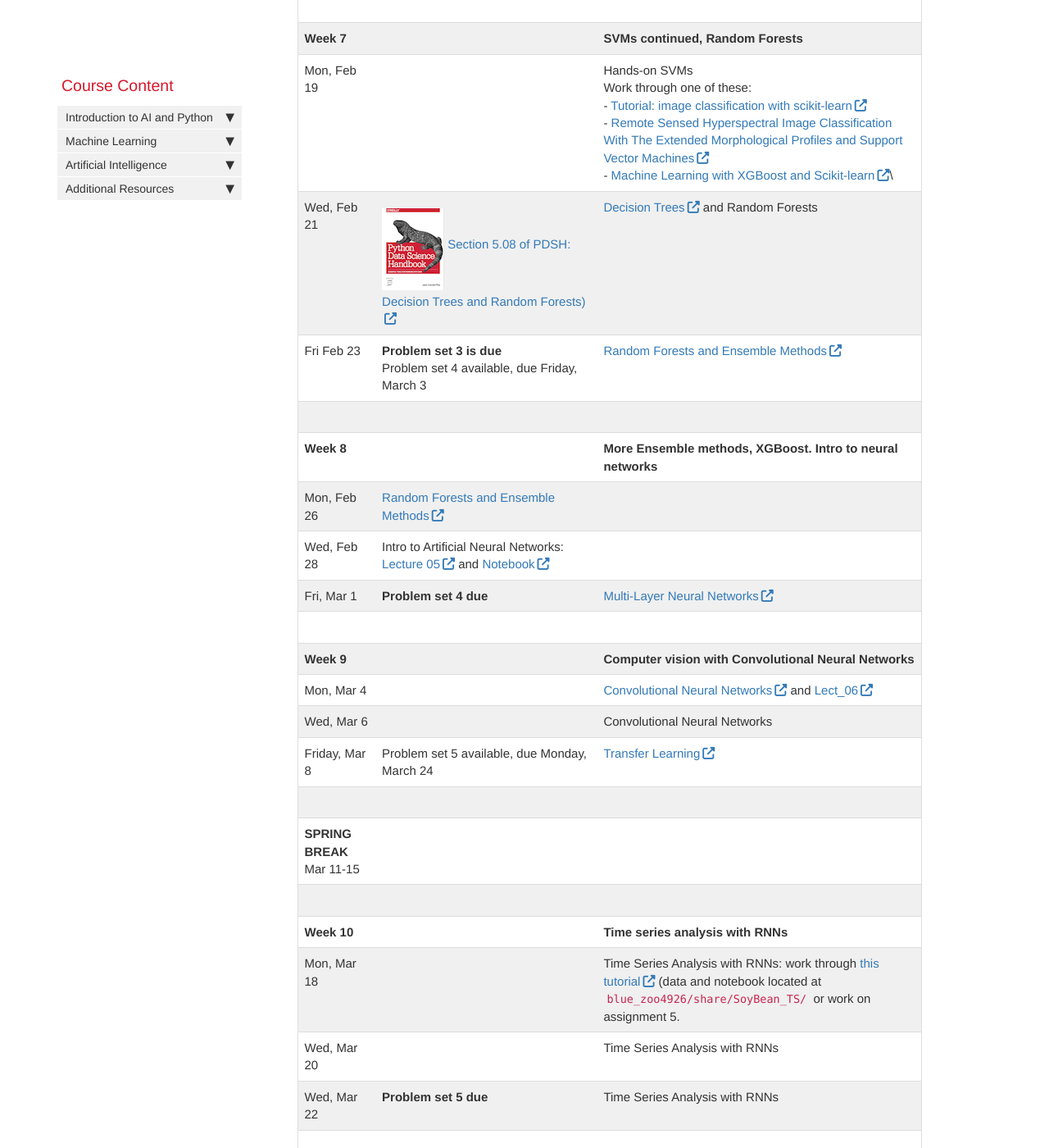
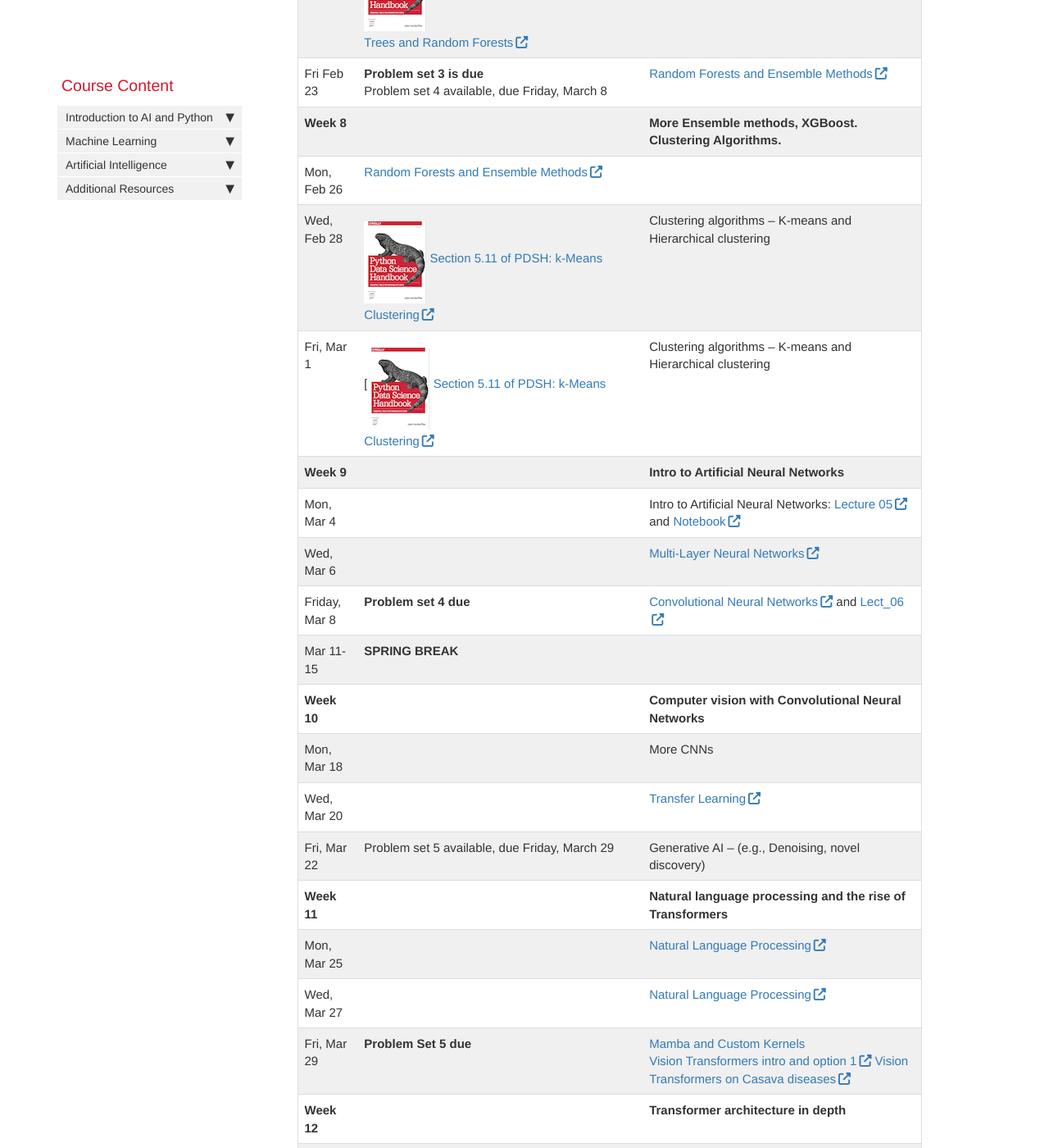
Before and after one commit to AIBiology/aibiology.github.io, a Jekyll site: the page built from index.md, in a window 1280 px wide and 1400 px high, scrolled down 6341 px. Shown: the whole window at 82% size. Built offline with Jekyll 4.4.1, drawn with Linux system fonts in a browser that asks for light colours; nearby versions of some CDN libraries; comment, search, counter and statistics services are not loaded; some of the changed text lies outside the part shown.

Commit message:
Calendar update

```diff
--- a/_config.yml
+++ b/_config.yml
@@ -121,12 +121,12 @@
 
 gh_1_due: "Wednesday, January 17"
 
-ps_1_due: "Monday, January 30"
-ps_2_due: "Friday, February 17"
-ps_3_due: "Friday, February 24"
-ps_4_due: "Friday, March 3"
-ps_5_due: "Monday, March 24"
-ps_6_due: "Friday, April 14"
+ps_1_due: "Monday, January 29"
+ps_2_due: "Friday, February 16"
+ps_3_due: "Friday, February 23"
+ps_4_due: "Friday, March 8"
+ps_5_due: "Friday, March 29"
+ps_6_due: "Friday, April 12"
 
 project_due: "Friday, April 26"
 
--- a/index.md
+++ b/index.md
@@ -113,74 +113,59 @@
 Jan 8, Mon | **Not required** reading, but a fun intro to AI: [People's Guide to AI](https://alliedmedia.org/resources/peoples-guide-to-ai) by Mimi Ọnụọha and Mother Cyborg (Diana Nucera) | Course introduction ([slides](https://docs.google.com/presentation/d/1cgKoBMRM3X3SjJ7sDpS3YL35HP6IR_BYDnG9yp-bAxA/edit?usp=sharing))
 Jan 10, Wed | [Take the HiPerGator Account training](https://help.rc.ufl.edu/doc/New_user_training) | Brief intro and history of AI [slides](https://docs.google.com/presentation/d/1gsiiniYlYEic7Xe9II2PA1DwzQd3HVEwulChQId1jBE/edit?usp=sharing)<br>* Origins of AI as an academic discipline.<br>* A repeating pattern: major hype and enthusiasm followed by an AI “winter”.<br>* Where are we now?<br>* Constant need to question!
 Jan 12, Fri | [GitHub Assignment](https://classroom.github.com/a/NZ0QO2Uu)<br>GitHub Assignment available, due {{site.gh_1_due}}|  GitHub setup
-|||
-**Week 2** || **Python review, including Pandas.**
+**Week 2** || **Python review, including Pandas. AI for Coding.**
  . |No class on Jan 15th: MLK Holiday
 Wed, Jan 17 |**GitHub Assignment due**<br>[![PDHS Image](images/PDSH-cover-small.png) Ch 1 of PDSH: IPython: Beyond Normal Python](https://jakevdp.github.io/PythonDataScienceHandbook/01.00-ipython-beyond-normal-python.html)| [Introduction to Jupyter](jupyter_intro.md) and the notebook [Introduction to Jupyter](https://github.com/AIBiology/Jupyter_Content/blob/main/01_Intro_to_Jupyter.ipynb)
-Fri, Jan 21 | [Introduction to Python](https://github.com/AIBiology/Jupyter_Content/blob/main/02_Intro_to_Python_Student.ipynb) <br>Problem set 1 available, due {{site.ps_1_due}} | In class, ask questions
-|||
-**Week 3** || **More Python and NumPy**
-Mon, Jan 22 | | More Python
+Fri, Jan 21 | [Introduction to Python](https://github.com/AIBiology/Jupyter_Content/blob/main/02_Intro_to_Python_Student.ipynb) <br>Problem set 1 available, due {{site.ps_1_due}} | Intro Python and Coding Assistants
+**Week 3** || **More AI for Coding, and NumPy**
+Mon, Jan 22 | | Intro Python and Coding Assistants
 Wed, Jan 24 | [![PDHS Image](images/PDSH-cover-small.png) Ch 2 of PDSH: Introduction to NumPy](https://jakevdp.github.io/PythonDataScienceHandbook/02.00-introduction-to-numpy.html) | [Introduction to NumPy](https://github.com/AIBiology/Jupyter_Content/blob/main/03_Intro_to_Numpy_Student.ipynb)
 Fri, Jan 26 |[![PDHS Image](images/PDSH-cover-small.png) Ch 3 of PDSH: Data Manipulation with Pandas](https://jakevdp.github.io/PythonDataScienceHandbook/03.00-introduction-to-pandas.html)  |   [Introduction to Pandas](https://github.com/AIBiology/Jupyter_Content/blob/main/04_Intro_to_Pandas_student.ipynb) <br> [Data Visualization in Pandas](https://github.com/AIBiology/Jupyter_Content/blob/main/05_Pandas_data_vis.ipynb)
-|||
 **Week 4** || **Machine Leaning Introduction**
 Mon, Jan 29 | **Problem set 1 is due**<br> [![PDHS Image](images/PDSH-cover-small.png) Section 5.01 of PDSH: What is Machine Learning?](https://jakevdp.github.io/PythonDataScienceHandbook/05.01-what-is-machine-learning.html) | What is Machine Learning [slides](https://docs.google.com/presentation/d/1SDsBlVdvaQRMeW7G_AJ4MB6T2uqJVj6am1BaWbnbDMw/edit?usp=sharing)<br>[Introducing Scikit-Learn](https://github.com/AIBiology/Jupyter_Content/blob/main/07_Intro_sklearn_student.ipynb)
 Wed, Jan 31 | [![PDHS Image](images/PDSH-cover-small.png) Section 5.02 of PDSH: Introducing Scikit-Learn](https://jakevdp.github.io/PythonDataScienceHandbook/05.02-introducing-scikit-learn.html) | [Introducing Scikit-Learn](https://github.com/AIBiology/Jupyter_Content/blob/main/07_Intro_sklearn_student.ipynb)
 Fri, Feb 2 | [![PDSH Image](images/PDSH-cover-small.png) Section 5.03 of PDSH: Hyperparameters and Model Validation](https://jakevdp.github.io/PythonDataScienceHandbook/05.03-hyperparameters-and-model-validation.html) | [Bias/variance tradeoff, model validation, cross-validation, and hyperparameters](https://github.com/AIBiology/Jupyter_Content/blob/main/08_Bias_variance_tradeoff_student.ipynb) <br> See also [slides](https://docs.google.com/presentation/d/1WmVVNN_YaTHhnlt1Hu4ZbCXabACqsb4QZoUEFUKt39o/edit?usp=sharing)
-|||
 **Week 5** || **Bias-variance trade-off, linear regression**
  Mon, Feb 5 |  [Bias/variance tradeoff, model validation, cross-validation, and hyperparameters](https://github.com/AIBiology/Jupyter_Content/blob/main/08_Bias_variance_tradeoff_student.ipynb) <br> See also [slides](https://docs.google.com/presentation/d/1WmVVNN_YaTHhnlt1Hu4ZbCXabACqsb4QZoUEFUKt39o/edit?usp=sharing)
 Wed, Feb 7 | Skim [![PDSH Image](images/PDSH-cover-small.png) Section 5.04 of PDSH: Feature Engineering](https://jakevdp.github.io/PythonDataScienceHandbook/05.04-feature-engineering.html)|   [Bias/variance tradeoff, model validation, cross-validation, and hyperparameters](https://github.com/AIBiology/Jupyter_Content/blob/main/08_Bias_variance_tradeoff_student.ipynb) <br> See also [slides](https://docs.google.com/presentation/d/1WmVVNN_YaTHhnlt1Hu4ZbCXabACqsb4QZoUEFUKt39o/edit?usp=sharing)
 Fri, Feb 9 | [![PDHS Image](images/PDSH-cover-small.png) Section 5.06 of PDSH: In Depth: Linear Regression](https://jakevdp.github.io/PythonDataScienceHandbook/05.06-linear-regression.html) <br> Problem set 2 available, due {{site.ps_2_due}}  | [Linear Regression--Lasso and Ridge Regression](https://github.com/AIBiology/Jupyter_Content/blob/main/09_linreg_regularization_student.ipynb)
-|||
 **Week 6** || **Classification, logistic regression, SVMs**
 Mon, Feb 12 | | Hands-on data analysis, problem set help
 Wed, Feb 14 | | [Classification, logistic regression](https://github.com/AIBiology/Jupyter_Content/blob/main/10_Classification_student.ipynb)
-Fri, Feb 16 | **Problem set 2 is due**<br>[![PDHS Image](images/PDSH-cover-small.png) Section 5.07 of PDSH: In-Depth: Support Vector Machines)](https://jakevdp.github.io/PythonDataScienceHandbook/05.07-support-vector-machines.html) <br>Problem set 3 available, due {{site.ps_3_due}} |  [Support vector machines](https://github.com/AIBiology/Jupyter_Content/blob/main/11_SupportVectorMachines_student.ipynb)
-|||
+Fri, Feb 16 | **Problem set 2 is due**<br>[![PDHS Image](images/PDSH-cover-small.png) Section 5.07 of PDSH: In-Depth: Support Vector Machines](https://jakevdp.github.io/PythonDataScienceHandbook/05.07-support-vector-machines.html) <br>Problem set 3 available, due {{site.ps_3_due}} |  [Support vector machines](https://github.com/AIBiology/Jupyter_Content/blob/main/11_SupportVectorMachines_student.ipynb)
 **Week 7** || **SVMs continued, Random Forests**
 Mon, Feb 19 | | Hands-on SVMs<br>Work through one of these: <br>- [Tutorial: image classification with scikit-learn](https://kapernikov.com/tutorial-image-classification-with-scikit-learn/)<br>- [Remote Sensed Hyperspectral Image Classification With The Extended Morphological Profiles and Support Vector Machines](https://github.com/andreybicalho/ExtendedMorphologicalProfiles)<br>- [Machine Learning with XGBoost and Scikit-learn](https://www.section.io/engineering-education/machine-learning-with-xgboost-and-scikit-learn/)\
-Wed, Feb 21 | [![PDHS Image](images/PDSH-cover-small.png) Section 5.08 of PDSH: Decision Trees and Random Forests)](https://jakevdp.github.io/PythonDataScienceHandbook/05.08-random-forests.html) | [Decision Trees](https://github.com/AIBiology/Jupyter_Content/blob/main/12_Decision_Trees.ipynb) and Random Forests
+Wed, Feb 21 | [![PDHS Image](images/PDSH-cover-small.png) Section 5.08 of PDSH: Decision Trees and Random Forests](https://jakevdp.github.io/PythonDataScienceHandbook/05.08-random-forests.html) | [Decision Trees](https://github.com/AIBiology/Jupyter_Content/blob/main/12_Decision_Trees.ipynb) and Random Forests
 Fri Feb 23 | **Problem set 3 is due**<br>Problem set 4 available, due {{site.ps_4_due}}| [Random Forests and Ensemble Methods](https://github.com/AIBiology/Jupyter_Content/blob/main/13_Ensemble_methods.ipynb)
-|||
-**Week 8** || **More Ensemble methods, XGBoost. Intro to neural networks**
+**Week 8** || **More Ensemble methods, XGBoost. Clustering Algorithms.**
 Mon, Feb 26 |  [Random Forests and Ensemble Methods](https://github.com/AIBiology/Jupyter_Content/blob/main/13_Ensemble_methods.ipynb)
- Wed, Feb 28 | Intro to Artificial Neural Networks: [Lecture 05](https://docs.google.com/presentation/d/1tXBz3DC_KH4cnodH-oKm7kri6dHRgsBgetDUhMuW5c8/edit?usp=sharing) and [Notebook](https://github.com/AIBiology/Jupyter_Content/blob/main/14_neural_nets-intro.ipynb)
- Fri, Mar 1 | **Problem set 4 due** | [Multi-Layer Neural Networks](https://github.com/AIBiology/Jupyter_Content/blob/main/15_neural_networks.ipynb)
-|||
-**Week 9** || **Computer vision with Convolutional Neural Networks**
-Mon, Mar 4 |   | [Convolutional Neural Networks](https://github.com/AIBiology/Jupyter_Content/blob/main/16_CNNs_part1.ipynb) and [Lect_06](https://docs.google.com/presentation/d/1GryS5q3jAY-rpVOgHgTkHWitmuyVJ5-7mSA5slMU0zE/edit?usp=sharing)
-Wed, Mar 6 |  | Convolutional Neural Networks
-Friday, Mar 8 | Problem set 5 available, due {{site.ps_5_due}}| [Transfer Learning](https://github.com/AIBiology/Jupyter_Content/blob/main/18_Transfer_Learning.ipynb)
-|||
-**SPRING BREAK** Mar 11-15 ||
-|||
-**Week 10** || **Time series analysis with RNNs**
- Mon, Mar 18 | | Time Series Analysis with RNNs: work through [this tutorial](https://www.kaggle.com/code/saraivaufc/soybean-time-series-forecast/notebook) (data and notebook located at `blue_zoo4926/share/SoyBean_TS/` or work on assignment 5.
-Wed, Mar 20 |   | Time Series Analysis with RNNs
-Wed, Mar 22 | **Problem set 5 due** | Time Series Analysis with RNNs
-|||
+Wed, Feb 28 | [![PDHS Image](images/PDSH-cover-small.png) Section 5.11 of PDSH:  k-Means Clustering](https://jakevdp.github.io/PythonDataScienceHandbook/05.11-k-means.html) | Clustering algorithms – K-means and Hierarchical clustering
+Fri, Mar 1 | [[![PDHS Image](images/PDSH-cover-small.png) Section 5.11 of PDSH:  k-Means Clustering](https://jakevdp.github.io/PythonDataScienceHandbook/05.11-k-means.html)| Clustering algorithms – K-means and Hierarchical clustering
+**Week 9** || **Intro to Artificial Neural Networks**
+Mon, Mar 4 | | Intro to Artificial Neural Networks: [Lecture 05](https://docs.google.com/presentation/d/1tXBz3DC_KH4cnodH-oKm7kri6dHRgsBgetDUhMuW5c8/edit?usp=sharing) and [Notebook](https://github.com/AIBiology/Jupyter_Content/blob/main/14_neural_nets-intro.ipynb)
+Wed, Mar 6 |  | [Multi-Layer Neural Networks](https://github.com/AIBiology/Jupyter_Content/blob/main/15_neural_networks.ipynb)
+Friday, Mar 8 | **Problem set 4 due** | [Convolutional Neural Networks](https://github.com/AIBiology/Jupyter_Content/blob/main/16_CNNs_part1.ipynb) and [Lect_06](https://docs.google.com/presentation/d/1GryS5q3jAY-rpVOgHgTkHWitmuyVJ5-7mSA5slMU0zE/edit?usp=sharing)
+Mar 11-15 |**SPRING BREAK** |
+**Week 10** || **Computer vision with Convolutional Neural Networks**
+Mon, Mar 18 | | More CNNs
+Wed, Mar 20 || [Transfer Learning](https://github.com/AIBiology/Jupyter_Content/blob/main/18_Transfer_Learning.ipynb)
+Fri, Mar 22 | Problem set 5 available, due {{site.ps_5_due}} | Generative AI – (e.g., Denoising, novel discovery)
 **Week 11** || **Natural language processing and the rise of Transformers**
  Mon, Mar 25 || [Natural Language Processing](https://github.com/AIBiology/Jupyter_Content/blob/main/19_Natural_Language_Processing.ipynb)
  Wed, Mar 27 | | [Natural Language Processing](https://github.com/AIBiology/Jupyter_Content/blob/main/20_NLP_Transformers.ipynb)
- Fri, Mar 29 | | [Mamba and Custom Kernels](vit_mamba_setup.md) <br> [Vision Transformers intro and option 1](https://github.com/AIBiology/Jupyter_Content/blob/main/21_Vision_Transformers.ipynb) [Vision Transformers on Casava diseases](https://github.com/AIBiology/Jupyter_Content/blob/main/21b_vit-fine-tuning.ipynb)
-|||
+ Fri, Mar 29 | **Problem Set 5 due** | [Mamba and Custom Kernels](vit_mamba_setup.md) <br> [Vision Transformers intro and option 1](https://github.com/AIBiology/Jupyter_Content/blob/main/21_Vision_Transformers.ipynb) [Vision Transformers on Casava diseases](https://github.com/AIBiology/Jupyter_Content/blob/main/21b_vit-fine-tuning.ipynb)
 **Week 12** ||  **Transformer architecture in depth**
  Mon, Apr 1 | | Transformers
  Wed, Apr 3  | [AlphaFold background](https://theaisummer.com/deep-learning-biology-alphafold/)
  Fri, Apr 5  |Problem set 6 (graduate students only) available, due {{site.ps_6_due}} | [Alphafold in Colab](https://colab.research.google.com/github/deepmind/alphafold/blob/main/notebooks/AlphaFold.ipynb)
-|||
 **Week 13** || **Transformers and what's new in AI?**
 Mon, Apr 8 |  | Transformers
-Wed, Apr 10 |  | Topic TBD
-Fri, Apr 12 | **Problem set 6 due (graduate students only)** <br> Project available, due {{site.project_due}} | Topic TBD
-|||
+Wed, Apr 10 |  | Multimodal AI
+Fri, Apr 12 | **Problem set 6 due (graduate students only)** <br> Project available, due {{site.project_due}} | Multimodal AI
 **Week 14** || **Finish up projects**
 Mon, Apr 15 |  | Project time
 Wed, Apr 17 |  | Project time
 Fri, Apr 29 |  | Project time
-|||
 **Week 15** ||  **Present projects**
 Mon, Apr 22 |  | Project Presentations
 Wed, Apr 24 | **Project due** | Project Presentations
```
